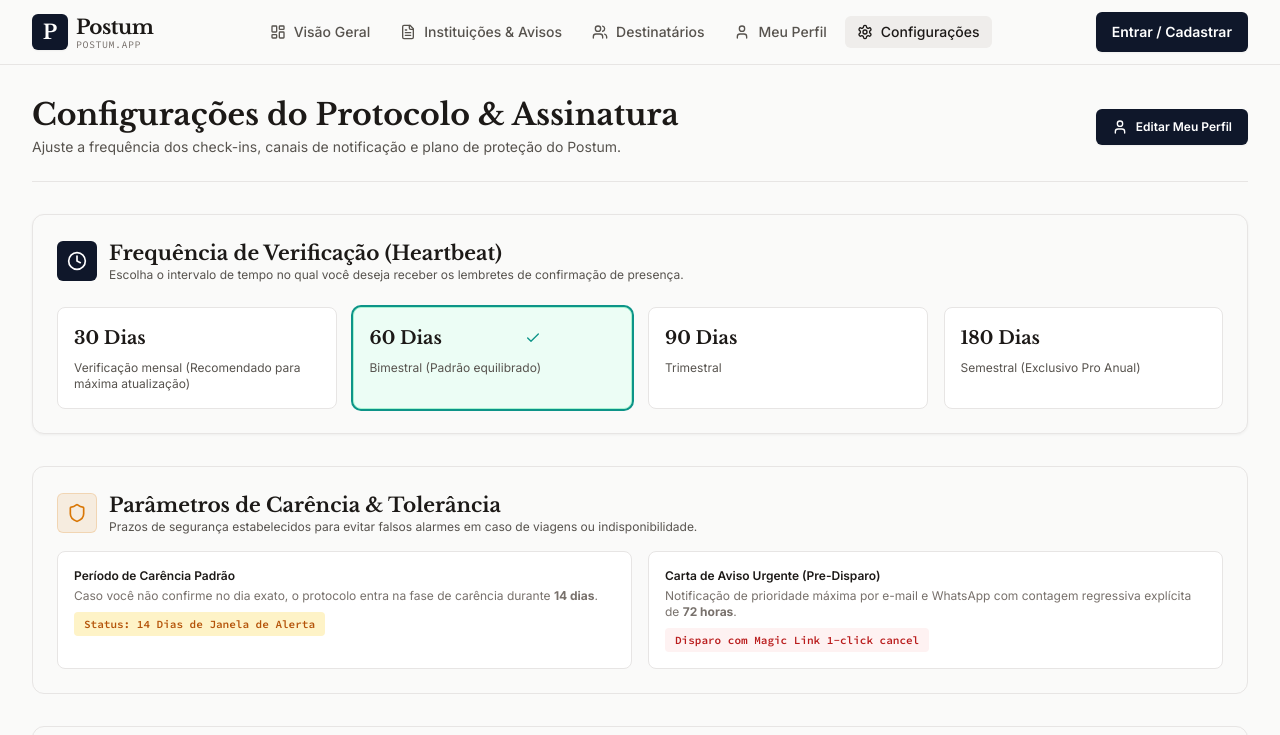
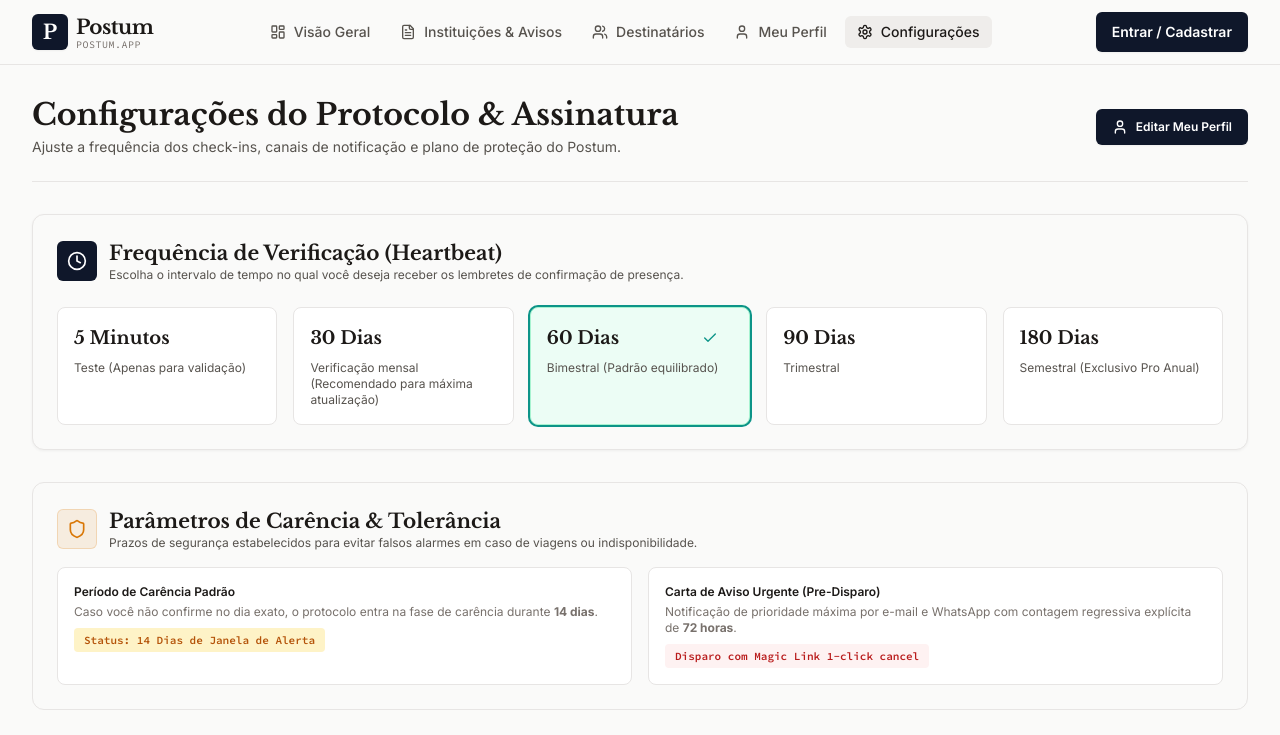
Before and after one commit to willsamartin-project-manager/postum, a Next.js app: page /dashboard/configuracoes in a window 1280 px wide. Shown: the top 735 px of the page. Built offline with nearby package versions, Linux system fonts and the light colour scheme; no server answers.

Commit message:
feat(settings): add 5 minutes frequency option for testing

```diff
--- a/src/app/dashboard/configuracoes/page.tsx
+++ b/src/app/dashboard/configuracoes/page.tsx
@@ -64,8 +64,9 @@ export default function ConfiguracoesPage() {
           </div>
         </div>
 
-        <div className="grid grid-cols-1 sm:grid-cols-2 md:grid-cols-4 gap-4">
+        <div className="grid grid-cols-1 sm:grid-cols-2 md:grid-cols-5 gap-4">
           {[
+            { id: '5_min', label: '5 Minutos', desc: 'Teste (Apenas para validação)' },
             { id: '30_days', label: '30 Dias', desc: 'Verificação mensal (Recomendado para máxima atualização)' },
             { id: '60_days', label: '60 Dias', desc: 'Bimestral (Padrão equilibrado)' },
             { id: '90_days', label: '90 Dias', desc: 'Trimestral' },
--- a/src/lib/types.ts
+++ b/src/lib/types.ts
@@ -1,6 +1,6 @@
 export type UserStatus = 'active' | 'grace_period' | 'released' | 'paused_payment';
 
-export type CheckinFrequency = '30_days' | '60_days' | '90_days' | '180_days';
+export type CheckinFrequency = '5_min' | '30_days' | '60_days' | '90_days' | '180_days';
 
 export type SubscriptionPlan = 'starter_free' | 'annual_pro';
 
```
